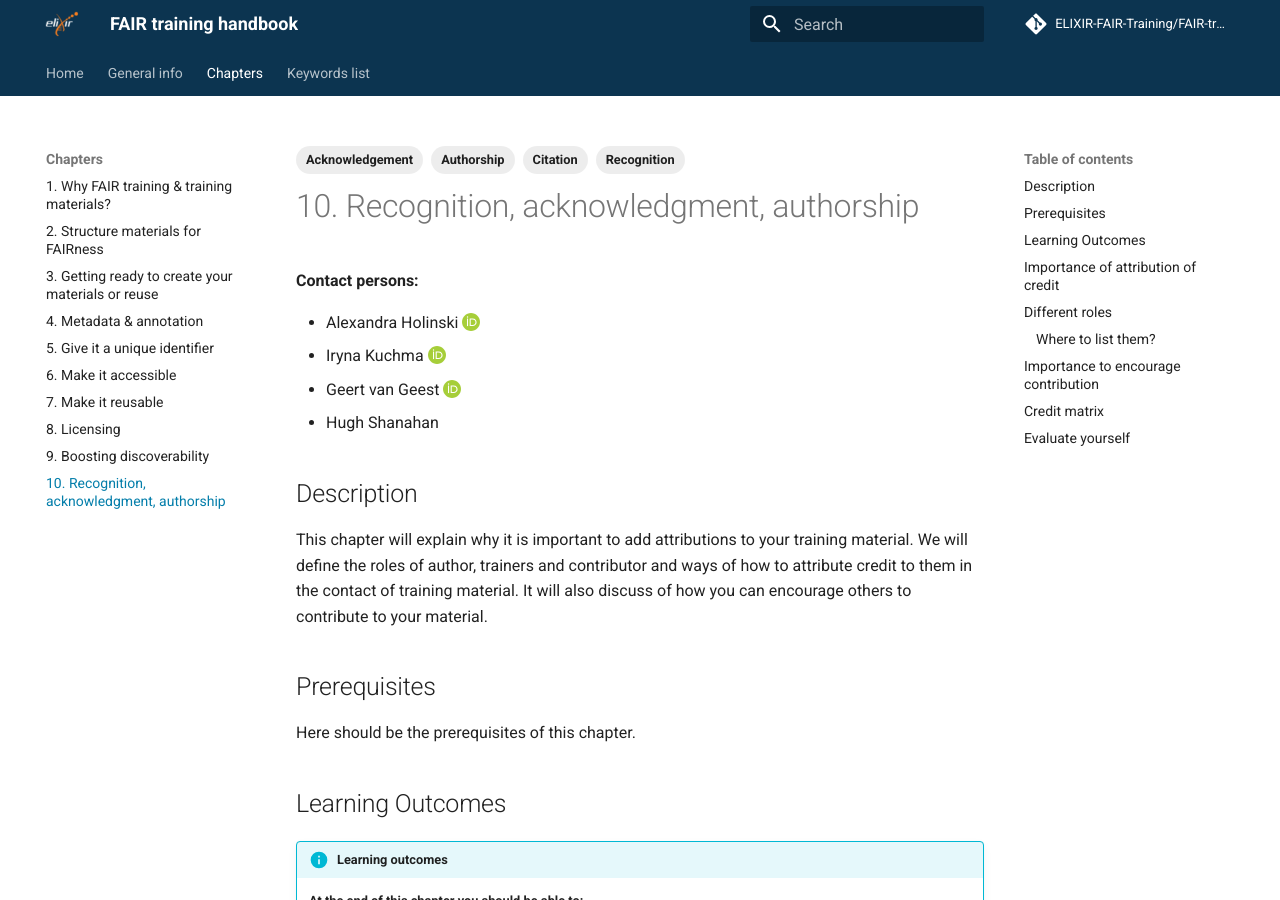
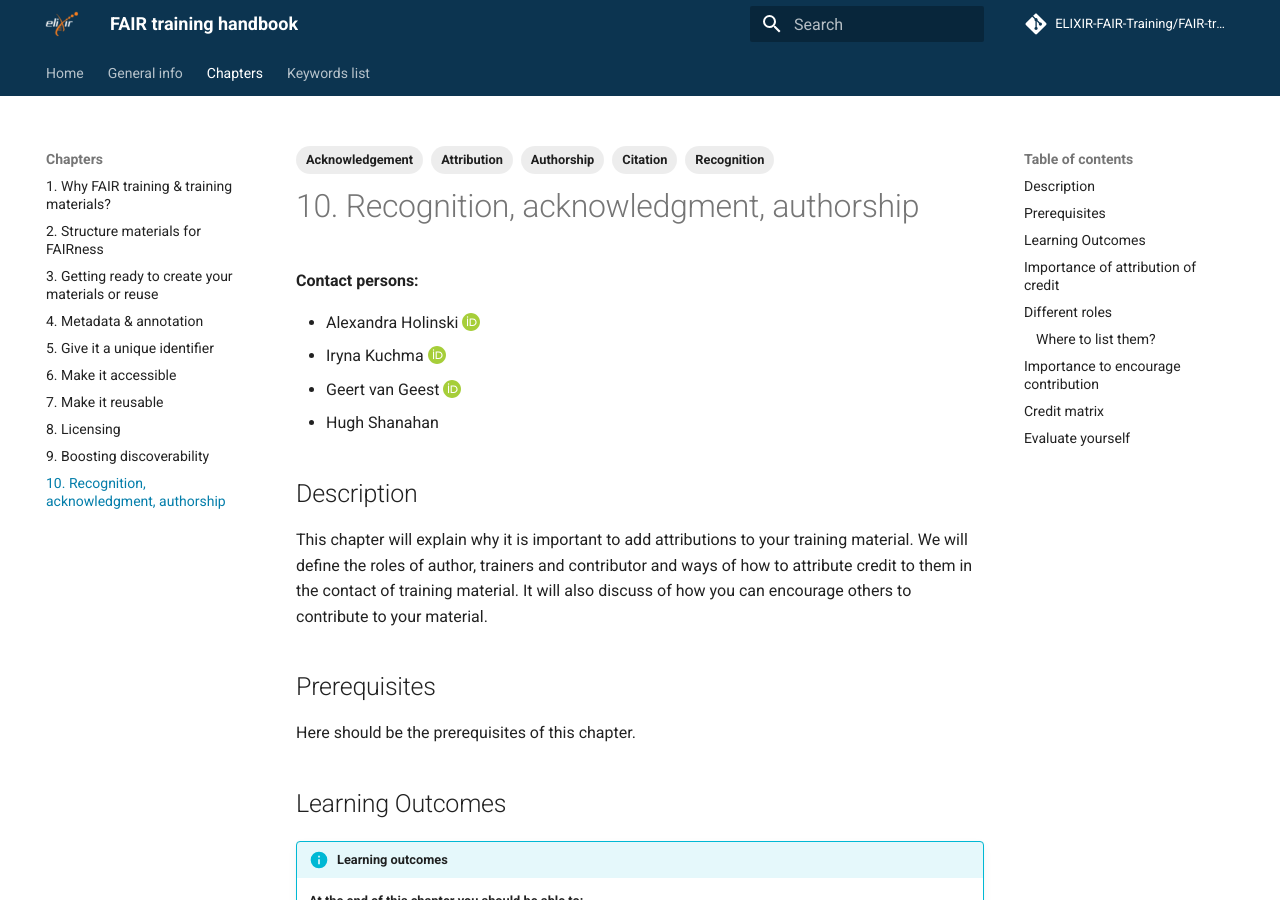
Before and after one commit to elixir-europe-training/ELIXIR-TrP-FAIR-training-handbook, an MkDocs documentation site: the page built from docs/chapters/chapter_10.md, in a window 1280 px wide and 900 px high. Built offline with MkDocs 1.6.1 and Material for MkDocs 9.7.7, drawn with Linux system fonts in a browser that asks for light colours; comment, search, counter and statistics services are not loaded.

Commit message:
adds keyword

```diff
--- a/docs/chapters/chapter_10.md
+++ b/docs/chapters/chapter_10.md
@@ -4,6 +4,7 @@ tags:
     - Acknowledgement
     - Authorship
     - Citation
+    - Attribution
 ---
 
 **Contact persons:**
```
